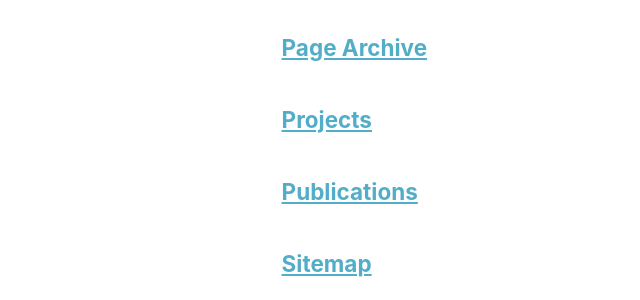
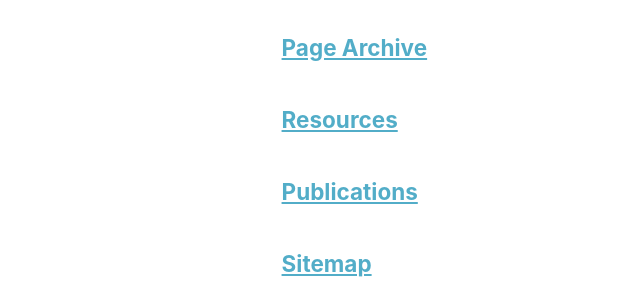
Before and after one commit to SCOR-SPASS/scor-spass.github.io, a Jekyll site: the page built from _pages/page-archive.html, in a window 1280 px wide and 900 px high, scrolled down 560 px. Shown: the part 154-454 px from the top of the window, without its empty margins (0-640 px from the left). Built offline with Jekyll 4.4.1, drawn with Linux system fonts in a browser that asks for light colours.

Commit message:
Update portfolio.html

```diff
--- a/_pages/portfolio.html
+++ b/_pages/portfolio.html
@@ -1,6 +1,6 @@
 ---
 layout: archive
-title: "Projects"
+title: "Resources"
 permalink: /portfolio/
 author_profile: true
 ---
@@ -8,6 +8,8 @@ author_profile: true
 {% include base_path %}
 
 
-{% for post in site.portfolio %}
+{% assign sorted_portfolio = site.portfolio | sort: 'date' | reversed %}
+
+{% for post in sorted_portfolio %}
   {% include archive-single.html %}
 {% endfor %}
```
